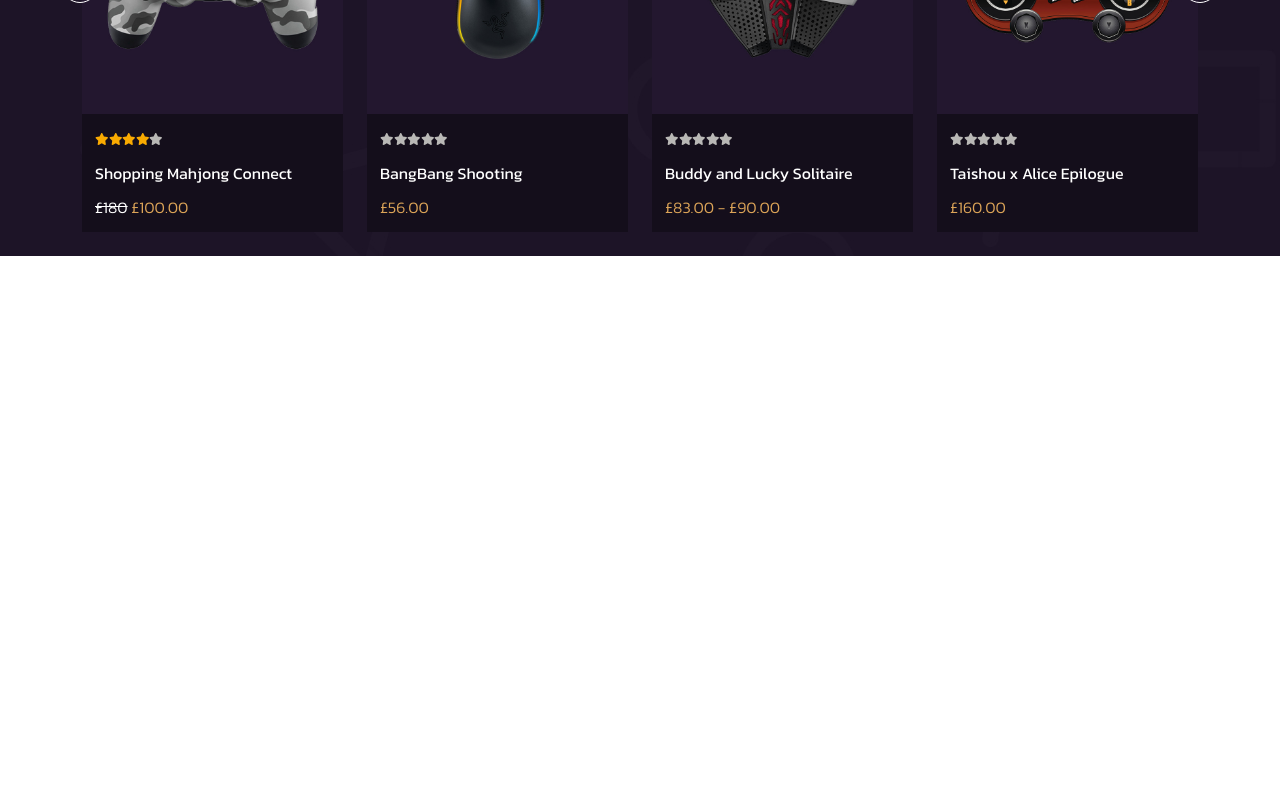
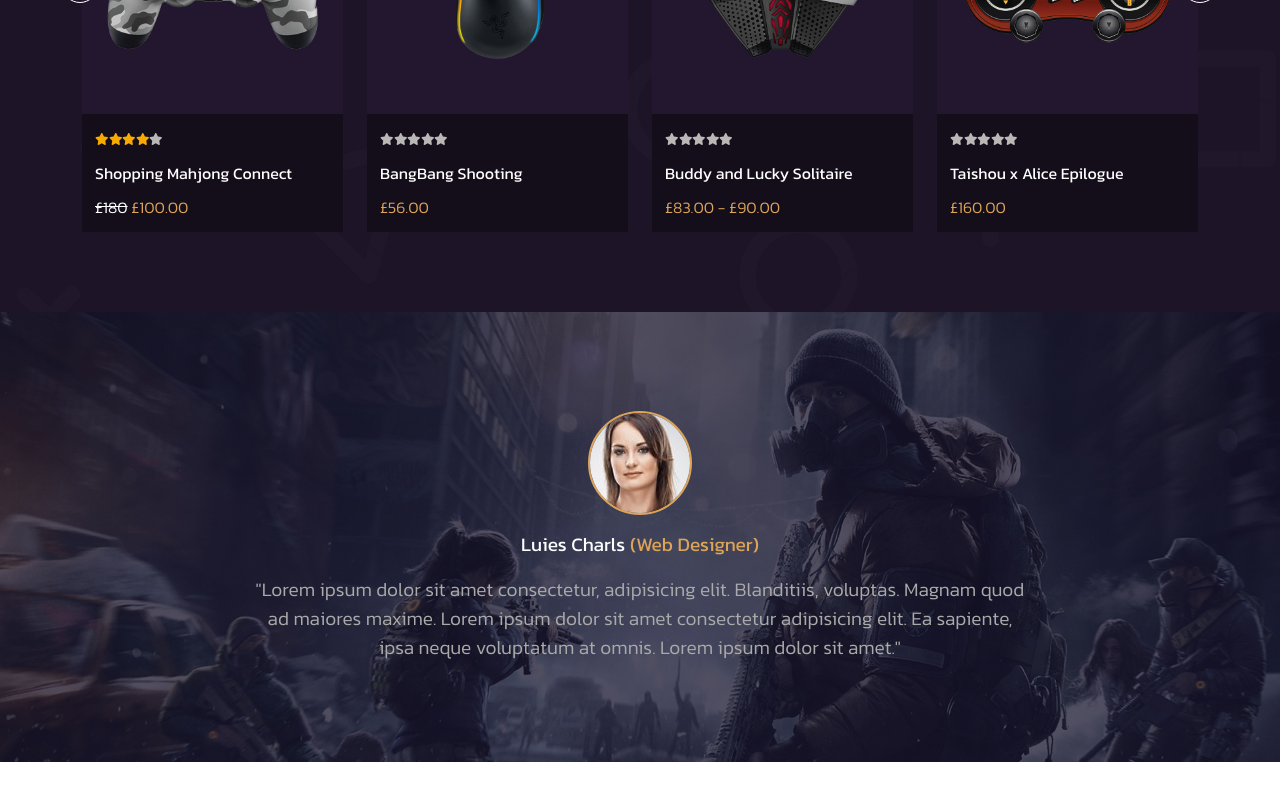
Before and after one commit to umbertofaenza/proj-html-vuejs, a Vue app: page / in a window 1280 px wide. Shown: the part 3734-4534 px from the top of the page. Before the commit the page ends 3990 px from the top, so only its background shows below. Built offline with nearby package versions, Linux system fonts and the light colour scheme.

Commit message:
feat: add quote jumbo

```diff
--- a/src/components/main_components/Main.vue
+++ b/src/components/main_components/Main.vue
@@ -112,6 +112,33 @@ export default {
       <!--* deal of the day section  -->
       <DOTD />
     </div>
+
+    <!--* quote jumbo  -->
+    <div id="quote-jumbo">
+      <div class="container d-flex align-items-center">
+        <!-- quote wrapper -->
+        <div
+          class="quote-wrapper d-flex flex-column justify-content-center align-items-center"
+        >
+          <!-- pic -->
+          <div class="profile-pic">
+            <img src="/img/t5-1-100x100_left.jpg" />
+          </div>
+          <!-- name -->
+          <div class="profile-name">
+            <span>Luies Charls</span>
+            <span class="role">(Web Designer)</span>
+          </div>
+          <!-- quote -->
+          <div class="quote">
+            "Lorem ipsum dolor sit amet consectetur, adipisicing elit.
+            Blanditiis, voluptas. Magnam quod ad maiores maxime. Lorem ipsum
+            dolor sit amet consectetur adipisicing elit. Ea sapiente, ipsa neque
+            voluptatum at omnis. Lorem ipsum dolor sit amet."
+          </div>
+        </div>
+      </div>
+    </div>
   </main>
 </template>
 
@@ -194,4 +221,39 @@ main {
 #showcase-bottom {
   padding: 4rem 0;
 }
+
+#quote-jumbo {
+  height: 450px;
+  background-image: url("/img/parallax.jpg");
+  background-size: cover;
+  background-position: center;
+  margin: 3.5rem 0;
+  font-size: 1.2rem;
+
+  .profile-pic {
+    border-radius: 50%;
+    overflow: hidden;
+    border: 2px solid $secondary-color-light;
+  }
+
+  .profile-name {
+    font-weight: 400;
+    margin: 1rem 0;
+  }
+
+  .profile-name .role {
+    color: $secondary-color-light;
+    margin-left: 5px;
+  }
+
+  .quote {
+    max-width: 70%;
+    color: #aaaaaa;
+    text-align: center;
+  }
+
+  .container {
+    height: 100%;
+  }
+}
 </style>
```
Also changed, not shown: public/img/parallax.jpg (added), public/img/t5-1-100x100_left.jpg (added).
